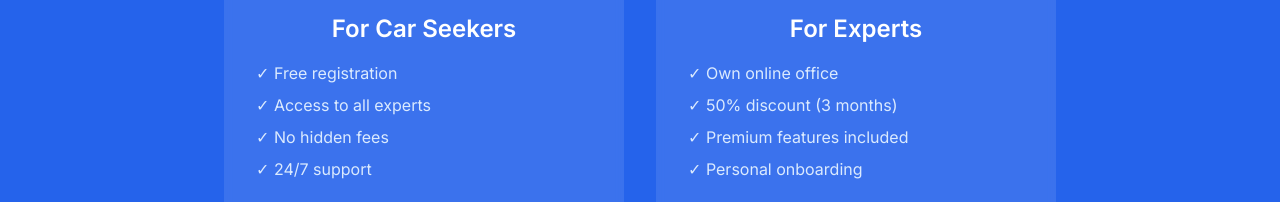
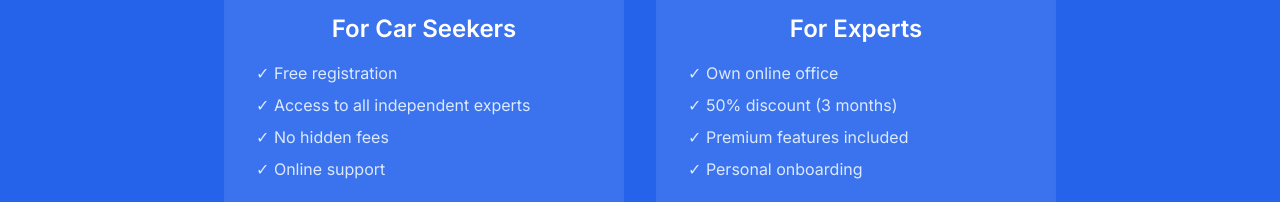
Before and after one commit to bozacode/car-expert-landing, a plain HTML site: page index.html in a window 1280 px wide. Shown: the part 3649-3851 px from the top of the page. Drawn offline with nearby package versions, Linux system fonts and the light colour scheme.

Commit message:
languages

```diff
--- a/index.html
+++ b/index.html
@@ -565,11 +565,11 @@
                         <li class="de">✓ Kostenlose Registrierung</li>
                         <li class="de">✓ Zugang zu allen Experten</li>
                         <li class="de">✓ Keine versteckten Gebühren</li>
-                        <li class="de">✓ 24/7 Support</li>
+                        <li class="de">✓ Online Support</li>
                         <li class="en hidden">✓ Free registration</li>
-                        <li class="en hidden">✓ Access to all experts</li>
+                        <li class="en hidden">✓ Access to all independent experts</li>
                         <li class="en hidden">✓ No hidden fees</li>
-                        <li class="en hidden">✓ 24/7 support</li>
+                        <li class="en hidden">✓ Online support</li>
                     </ul>
                     <form class="space-y-4" id="seekerForm">
                         <input type="email" name="email" placeholder="deine@email.de" class="w-full px-4 py-3 rounded-lg text-gray-800 focus:outline-none focus:ring-2 focus:ring-blue-300" required>
```
